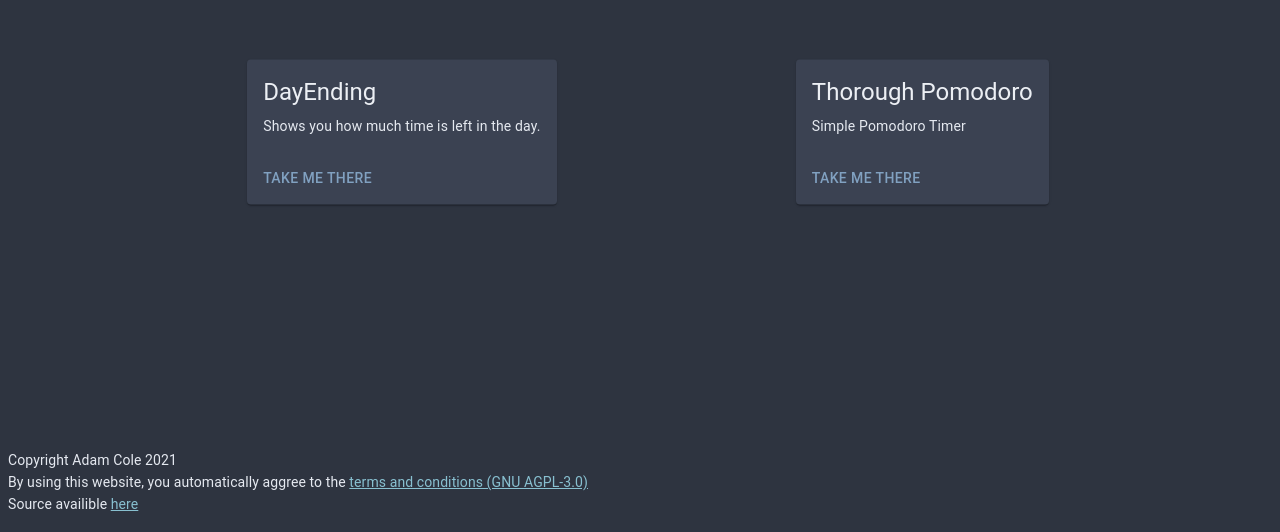
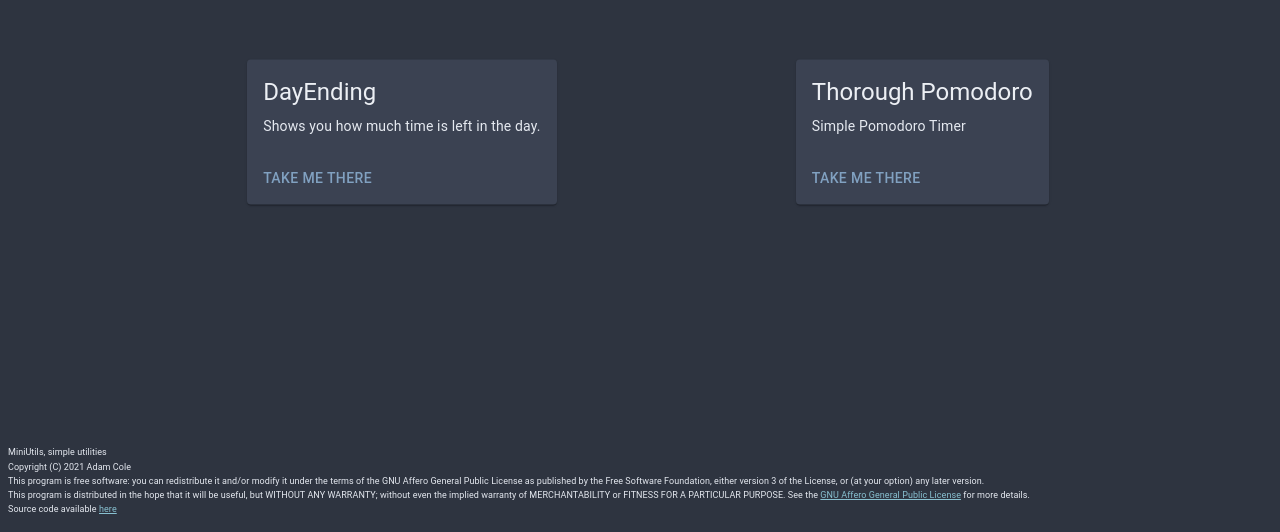
Before and after one commit to WinterWarp/miniutils-web, a Gatsby site: page / in a window 1280 px wide. Shown: the part 268-800 px from the top of the page. Built offline with nearby package versions, Linux system fonts and the light colour scheme; Gatsby itself is replaced by a stand-in of ours; grey boxes are pictures that could not be loaded.

Commit message:
chore(legal): update legal information
Change original info to a slightly modified version of the AGPL-3.0
header text.

Signed-off-by: Adam Cole <afewburritos@gmail.com>

```diff
--- a/src/pages/index.tsx
+++ b/src/pages/index.tsx
@@ -95,16 +95,21 @@ export default () => {
         </Card>
       </Grid>
       <Typography
-        style={{ position: "absolute", bottom: "16px", fontWeight: 400 }}
+        style={{ position: "absolute", bottom: "16px", fontWeight: 400, fontSize: 9}}
         variant="subtitle2"
         color="textSecondary"
       >
-        Copyright Adam Cole 2021 <br />
-        By using this website, you automatically aggree to the{" "}
-        <a href="https://www.gnu.org/licenses/agpl-3.0.en.html" style={{"color": "#88c0d0","color:visited": "#88c0d0"}}>
-          terms and conditions (GNU AGPL-3.0)
-        </a><br />
-        Source availible <a href="https://github.com/WinterWarp/miniutils" style={{"color": "#88c0d0","color:visited": "#88c0d0"}}>here</a>
+    MiniUtils, simple utilities <br/>
+    Copyright (C) 2021 Adam Cole <br/>
+    This program is free software: you can redistribute it and/or modify
+    it under the terms of the GNU Affero General Public License as
+    published by the Free Software Foundation, either version 3 of the
+    License, or (at your option) any later version.<br/>
+    This program is distributed in the hope that it will be useful,
+    but WITHOUT ANY WARRANTY; without even the implied warranty of
+    MERCHANTABILITY or FITNESS FOR A PARTICULAR PURPOSE.  See the{" "}
+    <a href="https://www.gnu.org/licenses/agpl-3.0.html" style={{"color": "#88c0d0","color:visited": "#88c0d0"}}>GNU Affero General Public License</a> for more details. <br/>
+        Source code available <a href="https://github.com/WinterWarp/miniutils" style={{"color": "#88c0d0","color:visited": "#88c0d0"}}>here</a>
       </Typography>
       </ThemeProvider>
     </React.StrictMode>
```
